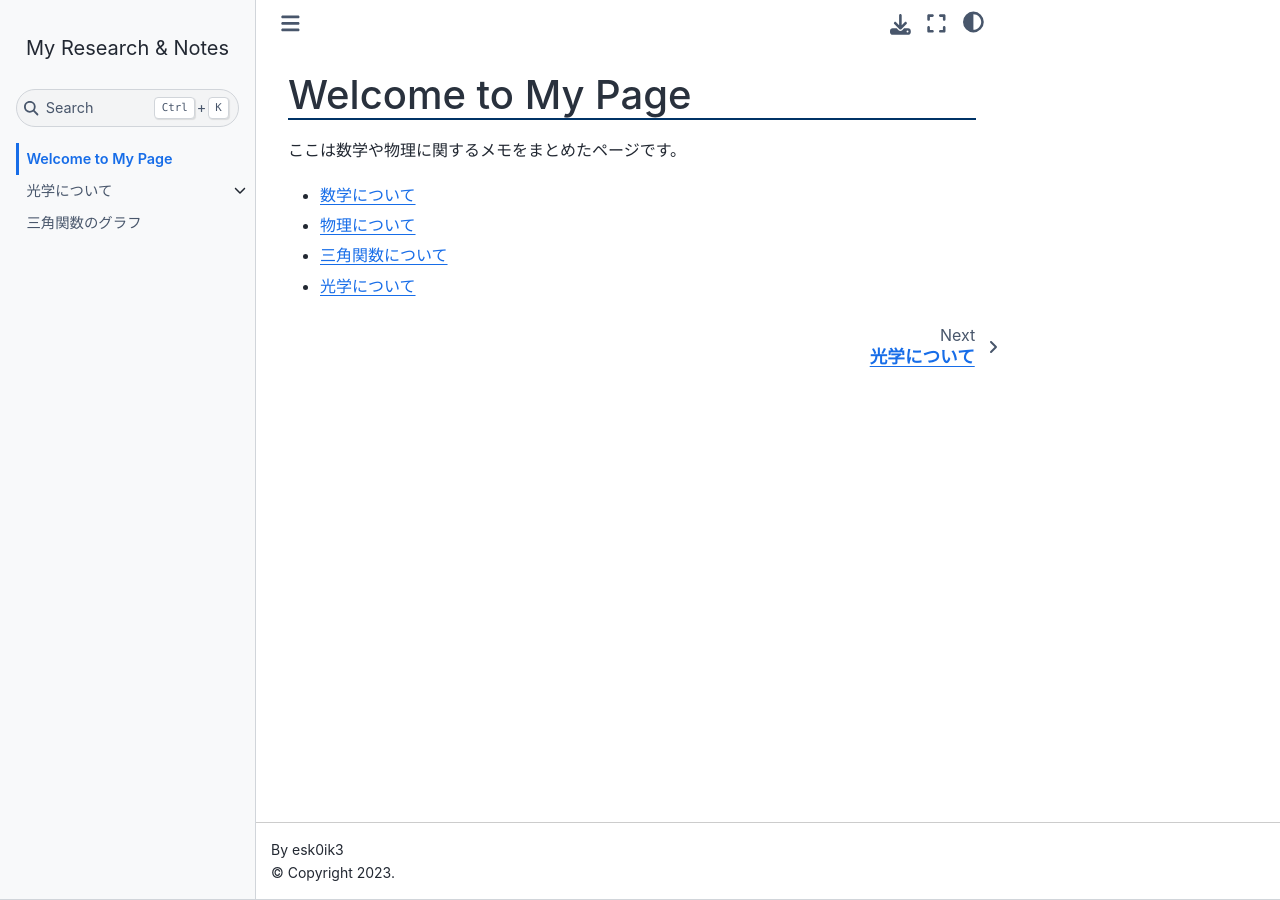
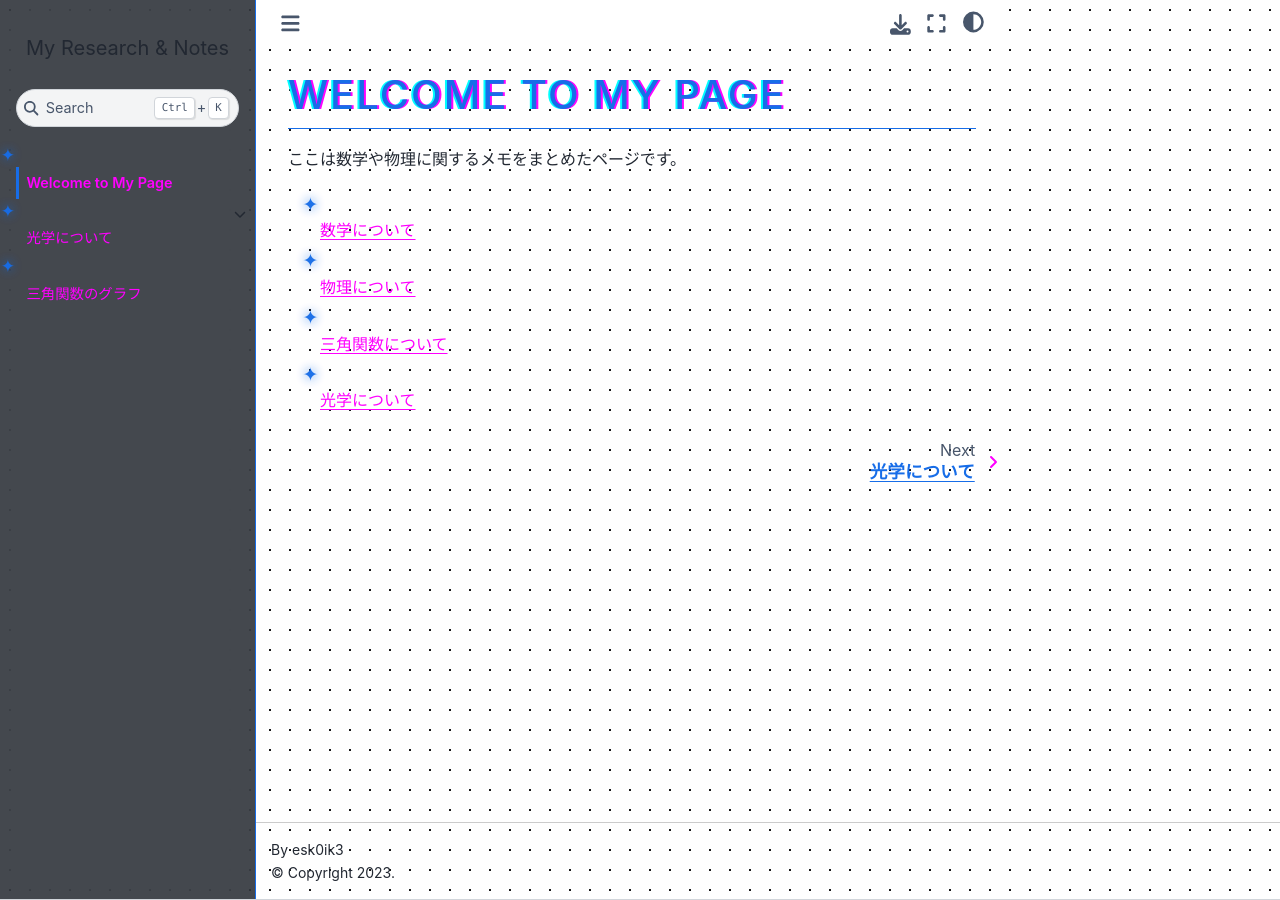
Before and after one commit to esk0ik3/esk0ik3.github.io, a Jupyter Book: the page built from index.md, in a window 1280 px wide. Built offline with Jupyter Book 1.0.4 settings and Sphinx 7.4.7 and the Sphinx Book theme 1.1.4, drawn with Linux system fonts in a browser that asks for light colours.

Commit message:
Update custom.css

```diff
--- a/_static/custom.css
+++ b/_static/custom.css
@@ -1,16 +1,92 @@
-/* 全体のメインカラー（リンクやボタンの色）を変える */
+/* --- High-Power Laser Lab Theme --- */
+
 :root {
-    --pst-color-primary: #004d99;      /* 濃い青色（光学・誠実なイメージ） */
-    --pst-color-info: #0073e6;
+    /* レーザー光のような発光色 */
+    --pst-color-primary: #00ffcc;           /* シアンレーザー */
+    --pst-color-background: #0a0a0c;      /* 暗黒の光学定盤 */
+    --pst-color-surface: #161b22;         /* 暗幕の裏側 */
+    --pst-color-text-base: #e6edf3;
+    --pst-color-info: #ff00ff;             /* 警告用マゼンタ */
 }
 
-/* サイドバーの背景色を少し変える */
-.bd-sidebar {
-    background-color: #f8f9fa;
+/* 全体の背景：ノイズの乗った暗黒 */
+body {
+    background-color: var(--pst-color-background);
+    background-image: radial-gradient(#1a1a1a 1px, transparent 1px);
+    background-size: 20px 20px; /* 定盤のネジ穴をイメージ */
 }
 
-/* 記事内の見出し（H1, H2）の色を変える */
-h1, h2 {
-    color: #003366;
-    border-bottom: 2px solid #003366;
+/* サイドバー：グラスモフィズム（透ける光学素子） */
+.bd-sidebar {
+    background: rgba(22, 27, 34, 0.8) !important;
+    backdrop-filter: blur(12px);
+    border-right: 1px solid var(--pst-color-primary);
 }
+
+/* 見出し：クロマティック・アベレーション（色収差）風 */
+h1, h2, h3 {
+    color: var(--pst-color-primary) !important;
+    text-transform: uppercase;
+    letter-spacing: 2px;
+    text-shadow: 2px 0 #ff00ff, -2px 0 #00ffff; /* 擬似的な色収差 */
+    border-bottom: 1px solid var(--pst-color-primary);
+    padding-bottom: 10px;
+}
+
+/* コードブロック：コンソール画面風 */
+div.highlight {
+    border: 1px solid #333;
+    box-shadow: 0 0 15px rgba(0, 255, 204, 0.2);
+    border-radius: 0;
+}
+
+/* リンク：触れると発光する回折光 */
+a {
+    color: #ff00ff !important;
+    transition: all 0.3s ease;
+}
+
+a:hover {
+    text-shadow: 0 0 8px #ff00ff, 0 0 20px #00ffcc;
+    text-decoration: none !important;
+    filter: hue-rotate(90deg); /* ホバーで色相が回る */
+}
+
+/* 箇条書き：特異点（Lemon/Star）っぽいマーカーに変更 */
+ul {
+    list-style: none;
+}
+
+ul li::before {
+    content: "✦"; /* 偏光特異点的な記号 */
+    color: var(--pst-color-primary);
+    display: inline-block;
+    width: 1em;
+    margin-left: -1em;
+    animation: pulse 2s infinite;
+}
+
+@keyframes pulse {
+    0% { opacity: 0.5; transform: scale(1); }
+    50% { opacity: 1; transform: scale(1.2); text-shadow: 0 0 10px var(--pst-color-primary); }
+    100% { opacity: 0.5; transform: scale(1); }
+}
+
+/* 画像：少しだけグロー（発光）させる */
+img {
+    border: 1px solid rgba(0, 255, 204, 0.3);
+    box-shadow: 0 0 20px rgba(0, 255, 204, 0.1);
+    filter: contrast(1.1);
+}
+
+/* スクロールバーもサイバーに */
+::-webkit-scrollbar {
+    width: 8px;
+}
+::-webkit-scrollbar-track {
+    background: #0a0a0c;
+}
+::-webkit-scrollbar-thumb {
+    background: var(--pst-color-primary);
+    border-radius: 10px;
+}
```
